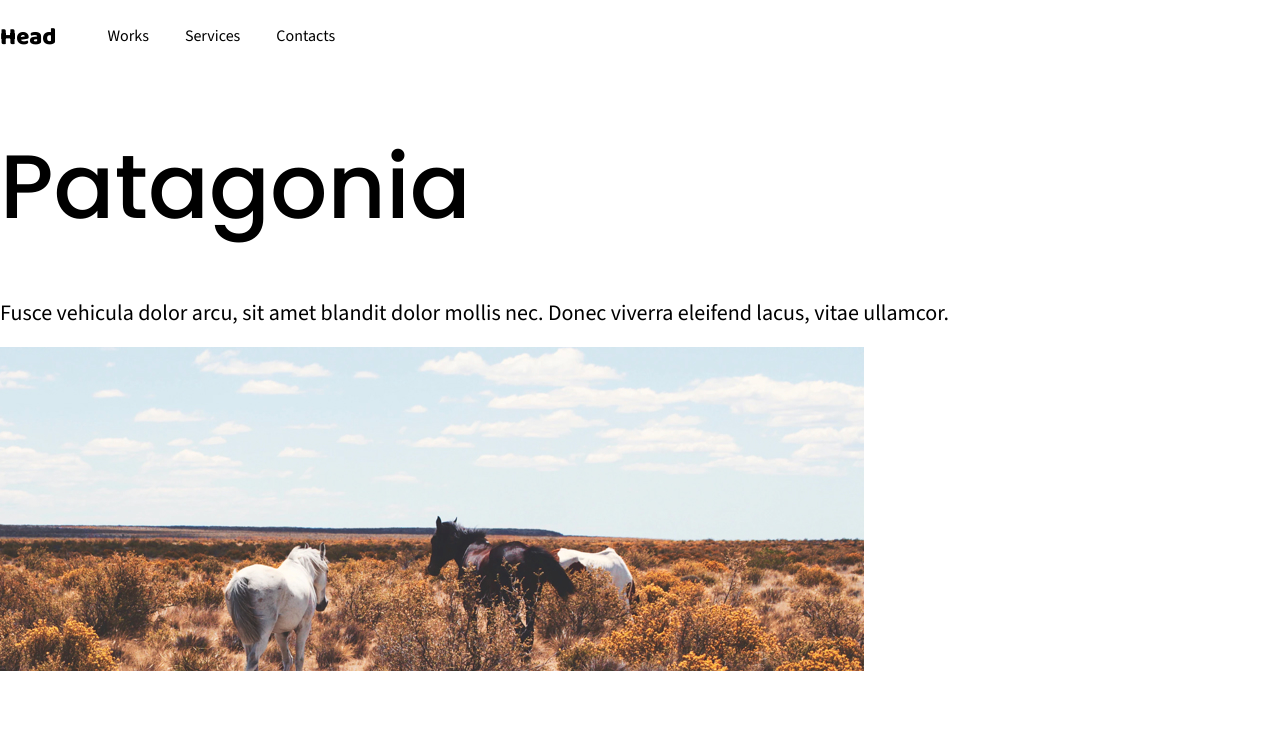
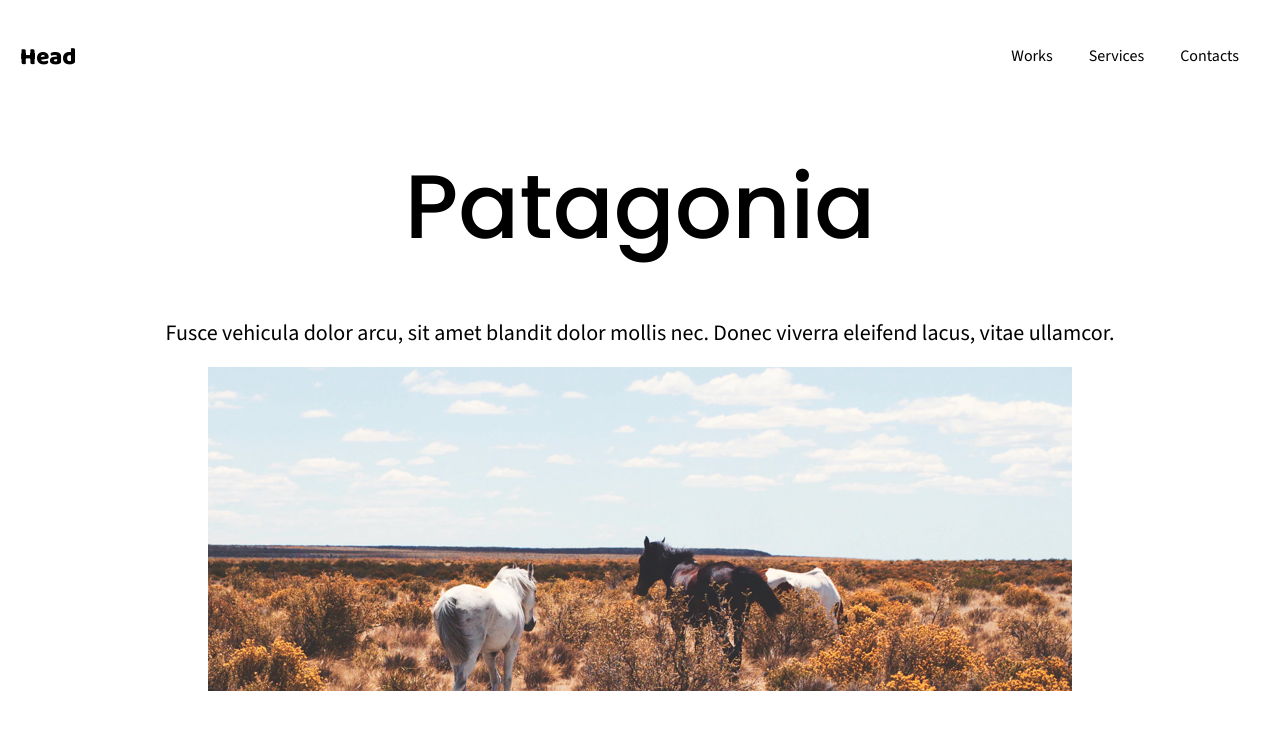
Before and after one commit to TrooperLooper/Assignment_12.0, a plain HTML site: page index.html in a window 1280 px wide. Drawn offline with nearby package versions, Linux system fonts and the light colour scheme.

Commit message:
updated centering

```diff
--- a/styles/index.css
+++ b/styles/index.css
@@ -40,6 +40,8 @@
     display: flex;
     flex-direction: row;
     align-content: baseline;
+    justify-content: space-between;
+    margin: 20px;
   }
 
   nav li {
@@ -69,7 +71,8 @@ a {
 
   main {
     display: flex;
-    justify-content: center;
+    /* justify-content: center; */
+    text-align: center;
   }
 
 .main_container {
@@ -124,10 +127,10 @@ max-width: 574px;
 
 
 
-    .header {
+    /* .header {
         display: flex;
         width: 100%;
         justify-content: space-between;
         align-items: center;
         padding: 20px 60px;
-      }
+      } */
```
